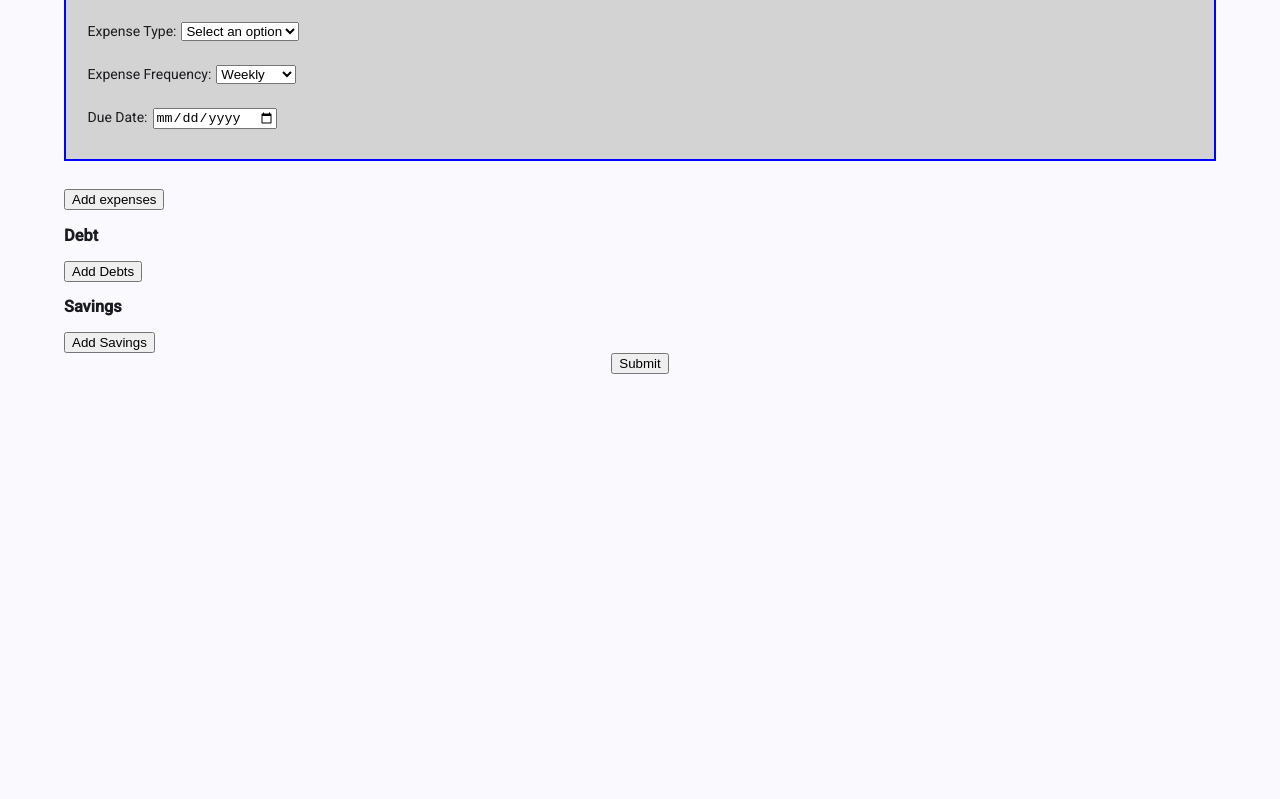
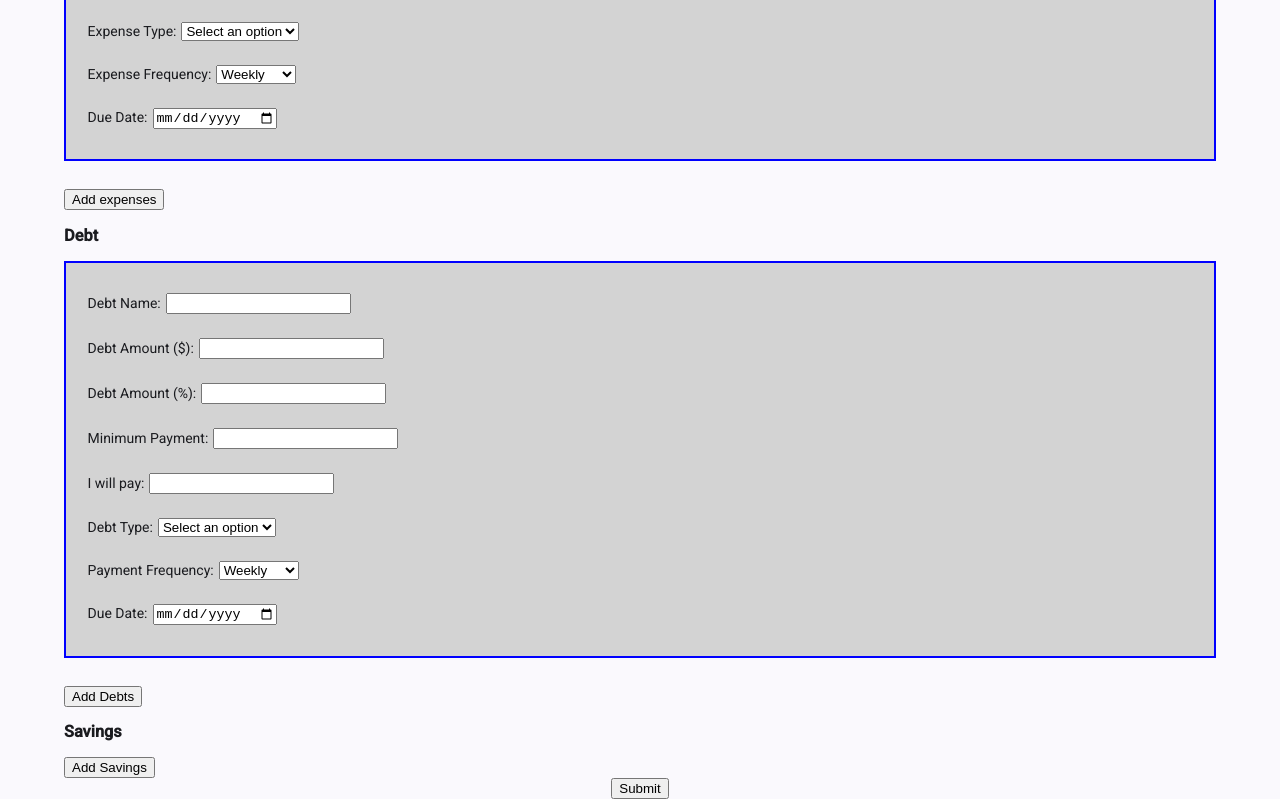
Before and after one commit to LizaFeng/iBudget, an Angular app in the folder iBudget/: page /create-budget in a window 1280 px wide. Shown: the part 585-1384 px from the top of the page. Before the commit the page ends 959 px from the top, so only its background shows below. Built offline with nearby package versions, Linux system fonts and the light colour scheme.

Commit message:
debt component completed

```diff
--- a/iBudget/src/app/create-budget/create-budget.html
+++ b/iBudget/src/app/create-budget/create-budget.html
@@ -36,6 +36,7 @@
 
     <div formArrayName="debts">
       <h3>Debt</h3>
+      <app-debt-component />
       <button type="button" (click)="addDebts()">Add Debts</button>
     </div>
     <!-- Savings Section -->
--- /dev/null
+++ b/iBudget/src/app/debt-component/debt-component.css
@@ -0,0 +1,24 @@
+.debt-component-main-container {
+  background-color: lightgray;
+  padding: 1%;
+  position: relative; /* Essential for positioning child elements relative to this div */
+  margin-bottom: 2rem;
+  border: 2px solid blue;
+}
+
+.delete-btn {
+  position: absolute; /* Positions the button relative to the nearest positioned ancestor (parent-div) */
+  top: 0; /* Aligns the button to the top edge of the parent-div */
+  right: 0; /* Aligns the button to the right edge of the parent-div */
+  padding: 10px;
+  background-color: green;
+  color: white;
+  border: none;
+  cursor: pointer;
+}
+p {
+  padding: 5px;
+}
+label {
+  margin: 5px;
+}
--- /dev/null
+++ b/iBudget/src/app/debt-component/debt-component.html
@@ -0,0 +1,51 @@
+<div class="debt-component-main-container">
+  <!--  -->
+  <p class="debt-naming">
+    <label for="debt-name">Debt Name:</label>
+    <input class="debt-name" id="debt-name" />
+  </p>
+  <div class="debt-amt">
+    <p class="debt-amt-dollar-form">
+      <label for="debt-amt-dollar">Debt Amount ($):</label>
+      <input type="text" id="debt-amt-dollar" />
+    </p>
+    <p class="debt-amt-percent">
+      <label for="debt-amt-percent">Debt Amount (%):</label>
+      <input type="text" id="debt-amt-percent" />
+    </p>
+    <p>
+      <label for="min-payment">Minimum Payment:</label>
+      <input type="text" id="min-payment" />
+    </p>
+  </div>
+  <p>
+    <label for="will-pay">I will pay:</label>
+    <input type="text" name="will-pay" id="will-pay" />
+  </p>
+  <p>
+    <label for="exp-type">Debt Type:</label>
+    <select class="exp-type" name="exp-type" id="exp-type">
+      <option value="" disabled selected>Select an option</option>
+      <option value="car-payments">Car payment</option>
+      <option value="credit-card">Credit Card</option>
+      <option value="medical">Medical</option>
+      <option value="mortgage">Mortgage</option>
+      <option value="others">Others</option>
+    </select>
+  </p>
+  <p class="debt-freq">
+    <label for="exp-freq">Payment Frequency:</label>
+    <select class="exp-freq" name="exp-freq" id="exp-freq">
+      <option value="weekly">Weekly</option>
+      <option value="biweekly">Bi-weekly</option>
+      <option value="monthly">Monthly</option>
+      <option value="yearly">Yearly</option>
+    </select>
+  </p>
+  <p>
+    <label for="due-date">Due Date:</label>
+    <input type="date" id="due-date" />
+  </p>
+
+  <!--  -->
+</div>
--- a/iBudget/src/app/expense-component/expense-component.html
+++ b/iBudget/src/app/expense-component/expense-component.html
@@ -19,7 +19,7 @@
       <option value="" disabled selected>Select an option</option>
       <option value="fees">Fees</option>
       <option value="food">Food</option>
-      <option value="housing cost">Housing Cost</option>
+      <option value="rent">Rent</option>
       <option value="insurance">Insurance</option>
       <option value="medical">Medical</option>
       <option value="others">Others</option>
```
Also changed, not shown: iBudget/src/app/create-budget/create-budget.ts (+7 -2 lines), iBudget/src/app/debt-component/debt-component.ts (added, +11 -0 lines), 1 other file (tests, documents, lock files or other folders).
